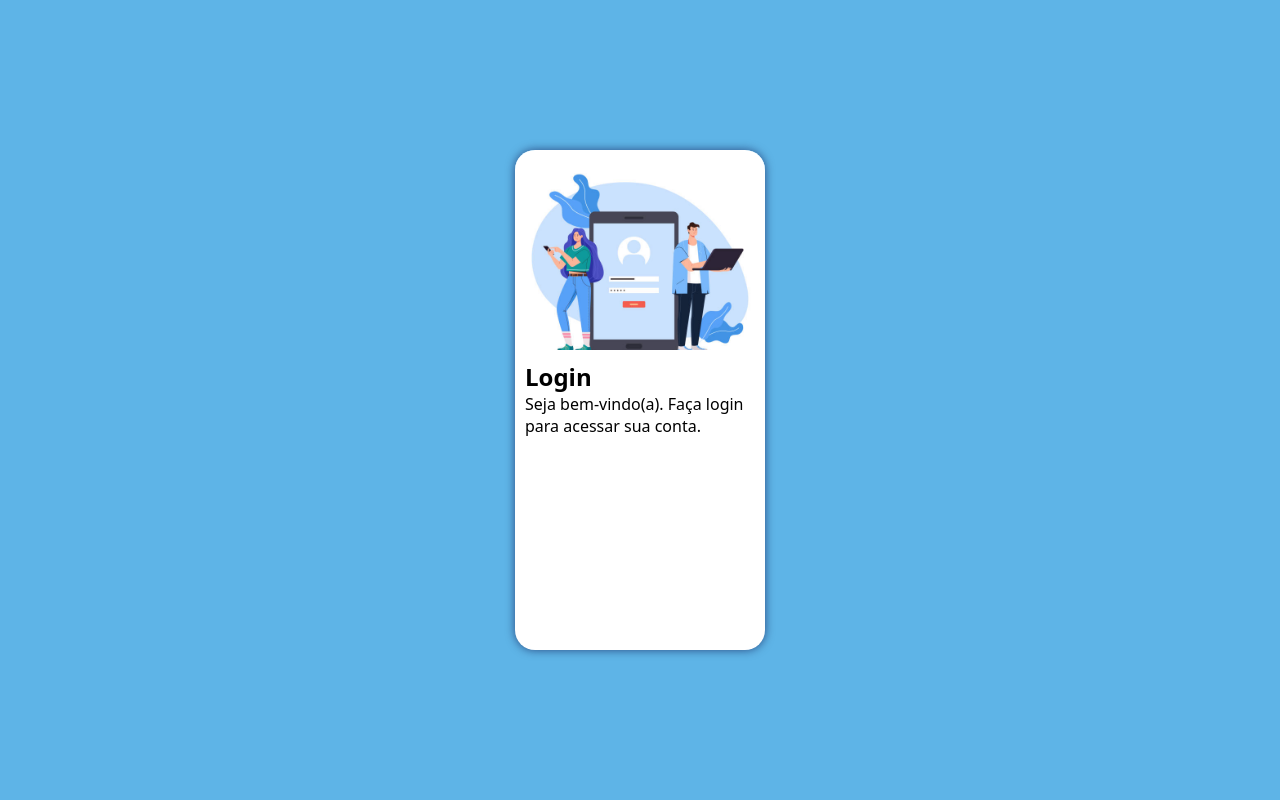
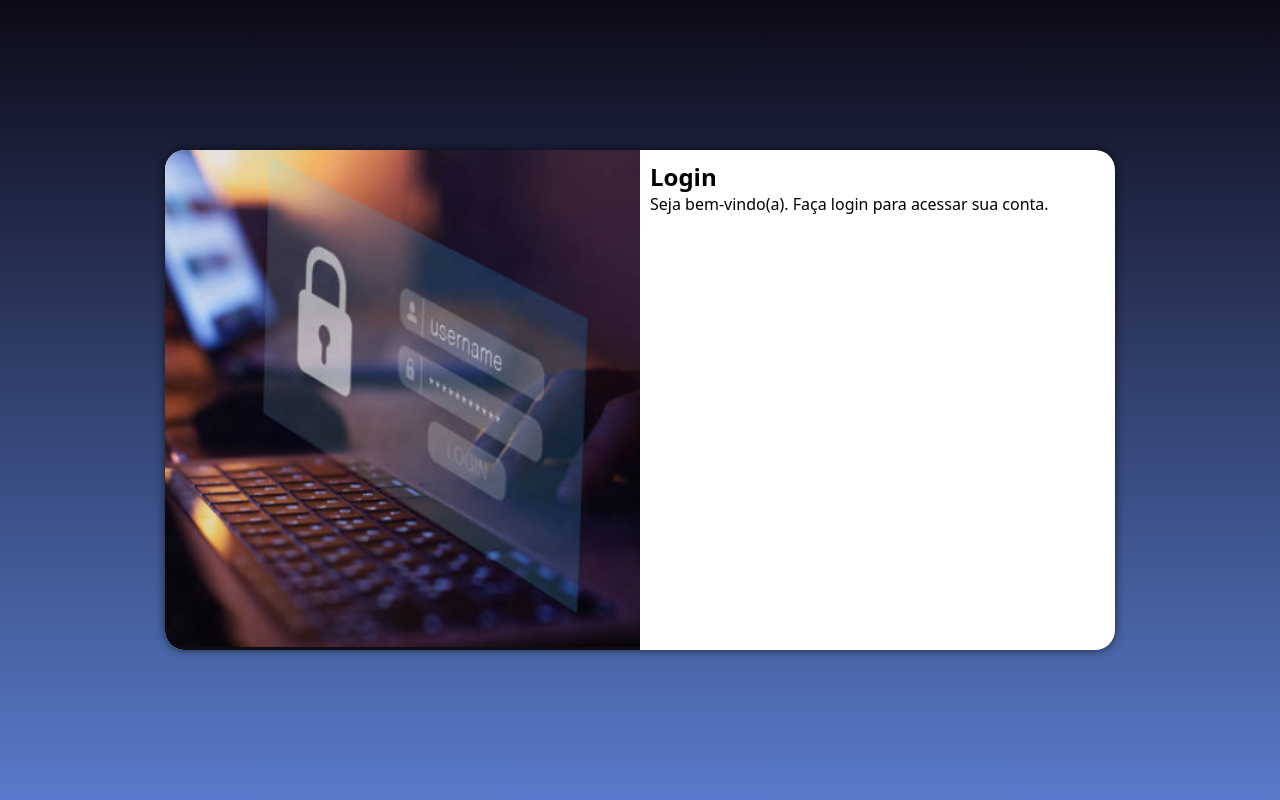
Before and after one commit to v1TorG/projeto-LOGIN, a PHP site: page / in a window 1280 px wide. Run offline with PHP 8.4, Linux system fonts and the light colour scheme.

Commit message:
login media query em outras telas

```diff
--- a/estilos/mediaquery.css
+++ b/estilos/mediaquery.css
@@ -0,0 +1,49 @@
+@charset "UTF-8";
+
+/*cores usadas
+#3A2337
+*/
+
+@media screen and (min-width: 700px) and (max-width: 992px){
+    body{
+        background-image: linear-gradient(to top, #587aca, #0C0A17);
+    }
+
+    section#login{
+        width: 80vw;
+    }
+
+    section#login > div#imagem{
+        background-image: url(../imgs/loginA.png);
+        float: left;
+        width: 40%;
+        height: 100%;
+        background-position: center center;
+    }
+
+    section#login > div#formulario{
+        float: right;
+        width: 60%;
+    }
+}
+
+@media screen and (min-width: 992px){
+    body{
+        background-image: linear-gradient(to top, #587aca, #0C0A17);
+    }
+
+    section#login {
+        width: 950px;
+    }
+
+    section#login > div#imagem{
+        float: left;
+        width: 50%;
+        height: 100%;
+    }
+
+    section#login > div#formulario{
+        float: right;
+        width: 50%;
+    }
+}
--- a/estilos/style.css
+++ b/estilos/style.css
@@ -1,8 +1,10 @@
 @charset "UTF-8";
 
-/*cores usadas
-#06497D
-#5EB4E7*/
+/*cores DA IMAGEM
+#3A2337
+#0C0A17
+#21304F
+#587aca*/
 
 *{
     font-family: system-ui, -apple-system, BlinkMacSystemFont, 'Segoe UI', Roboto, Oxygen, Ubuntu, Cantarell, 'Open Sans', 'Helvetica Neue', sans-serif;
@@ -12,7 +14,8 @@
 }
 
 body, html{
-    background-color: #5EB4E7;
+    background-image: linear-gradient(to top, #587aca, #0C0A17);
+    background-color: #587aca;
     height: 100vh;
     width: 100vw;
 }
@@ -34,13 +37,18 @@ section#login{
     width: 250px;
     height: 500px;
     border-radius: 20px;
-    box-shadow: 0px 0px 10px rgba(5, 0, 59, 0.598);
+    box-shadow: 0px 0px 10px rgba(0, 0, 0, 0.639);
+
+    transition: width .3s, heigth 0.3s;
+    transition-timing-function: ease;
 }
+
 section#login > div#imagem{
     display: block;
-    background: #5EB4E7 url(../imgs/Login.jpg) no-repeat;
+    background: #5EB4E7 url(../imgs/loginA.png) no-repeat;
     background-size: cover;
     height: 200px;
+    background-position: center center;
 }
 
 section#login > div#formulario {
```
Also changed, not shown: imgs/Login.png (deleted), imgs/login.jpg (deleted), imgs/loginA.png (added), imgs/loginB.png (added).
